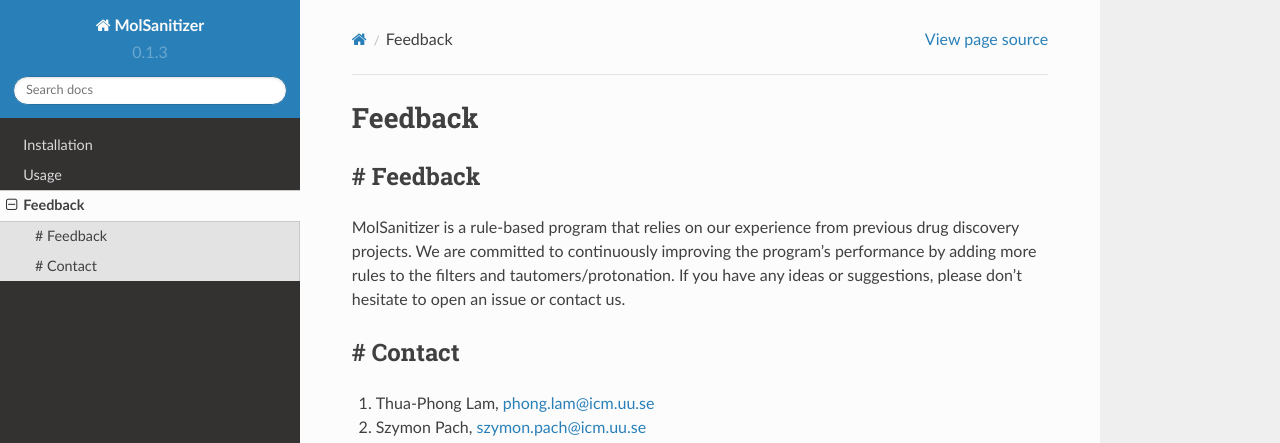
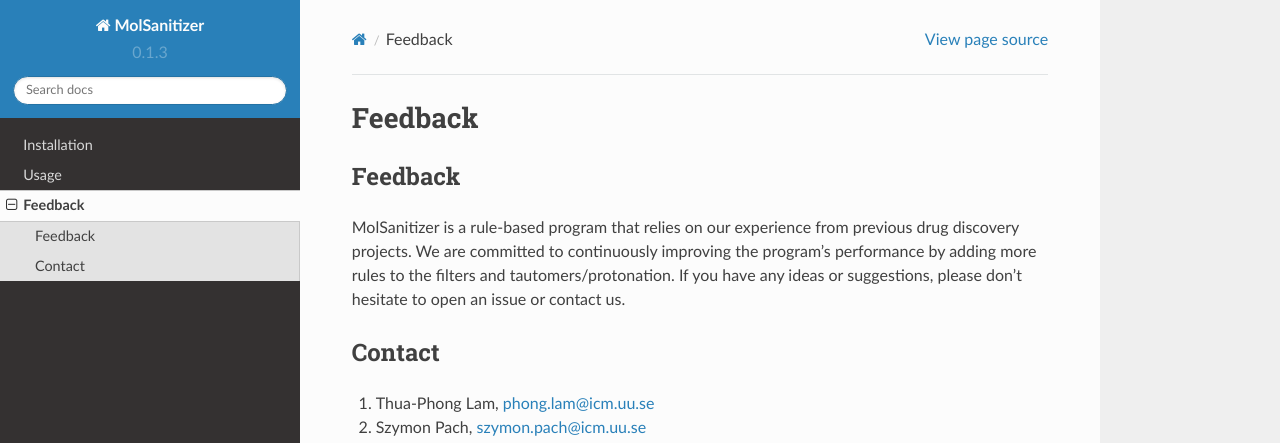
Before and after one commit to phonglam3103/msani-readthedocs, a Sphinx documentation site: the page built from docs/source/feedback.rst, in a window 1280 px wide. Shown: the top 443 px of the page. Built offline with Sphinx 7.4.7 and the Read the Docs theme 2.0.0, drawn with Linux system fonts in a browser that asks for light colours.

```diff
--- a/docs/source/feedback.rst
+++ b/docs/source/feedback.rst
@@ -2,12 +2,12 @@ Feedback
 ========
 .. _feedback:
 
-# Feedback
+Feedback
 ----------
 
 MolSanitizer is a rule-based program that relies on our experience from previous drug discovery projects. We are committed to continuously improving the program's performance by adding more rules to the filters and tautomers/protonation. If you have any ideas or suggestions, please don't hesitate to open an issue or contact us.
 
-# Contact
+Contact
 ----------
 
 1. Thua-Phong Lam, phong.lam@icm.uu.se
--- a/docs/source/installation.rst
+++ b/docs/source/installation.rst
@@ -25,4 +25,4 @@ Example of how to set up a working conda environment to run the code:
 
 Dependencies
 ------------
-- AMSOL 7.1 (could be downloaded for free `here <https://comp.chem.umn.edu/sds/>`)
+- AMSOL 7.1 (could be downloaded for free `here <https://comp.chem.umn.edu/sds/>`_)
```
